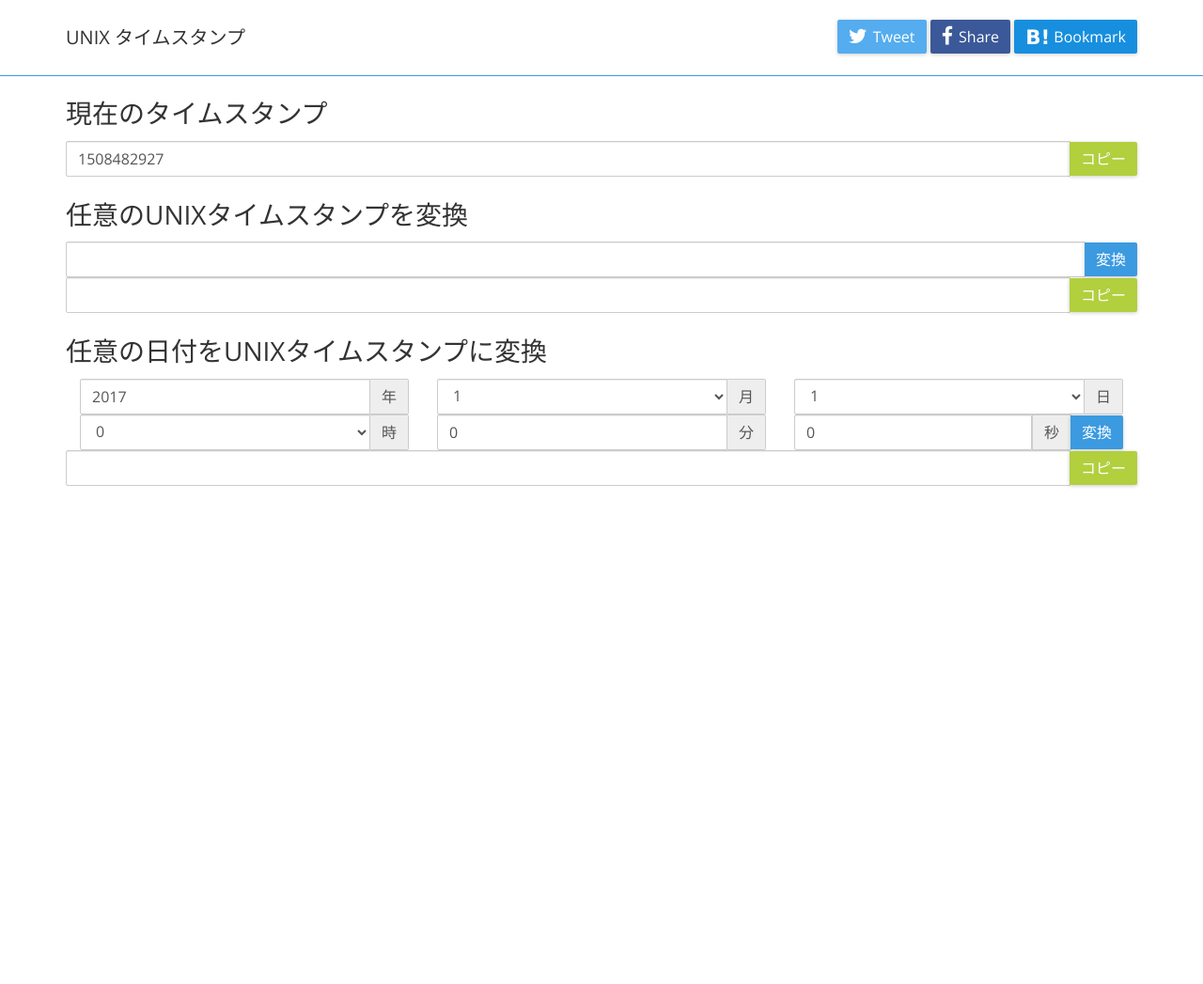
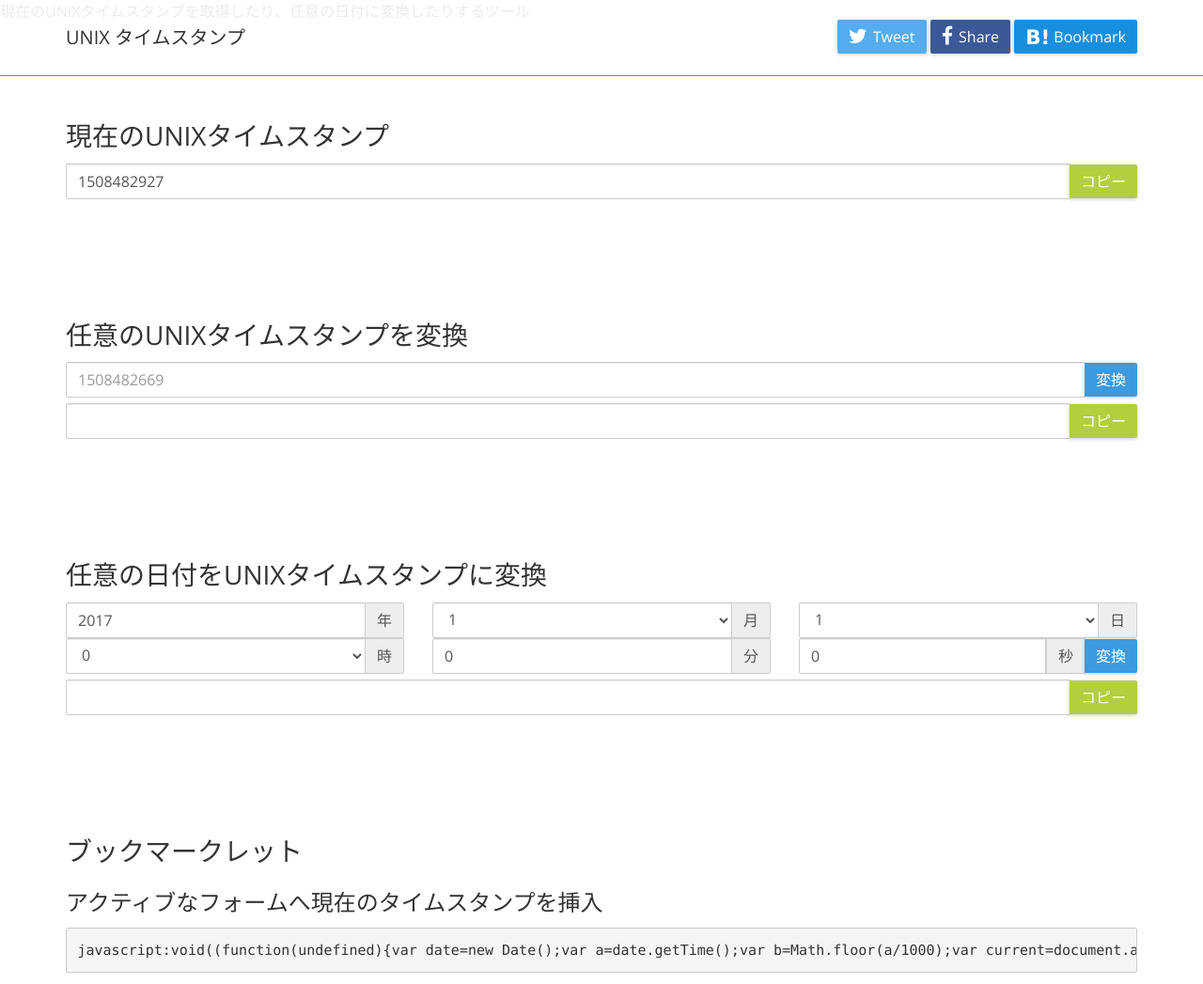
Before and after one commit to yanagisawahidetoshi/timestamp, a PHP site: page / in a window 1280 px wide. Shown: the whole page at 94% size. Before the commit the page ends 518 px from the top, so only its background shows below. Run offline with PHP 8.4, Linux system fonts and the light colour scheme; some libraries are stand-ins or nearby versions.

Commit message:
CSS調整

```diff
--- a/assets/css/app.css
+++ b/assets/css/app.css
@@ -1,9 +1,6 @@
 @charset "UTF-8";
 @import url(https://fonts.googleapis.com/css?family=Montserrat);
-.btn-twitter .fa.fa-lg, .btn-facebook .fa.fa-lg {
-  margin-right: 2px;
-  vertical-align: -1px;
-}
+
 
 .header {
     height: 80px;
@@ -15,6 +12,20 @@
     font-weight: inherit;
 }
 
+.bs-docs-section + .bs-docs-section {
+  margin-top: 8em;
+}
+
+.dateInput {
+  margin-top: 6px;
+}
+.input-group + .input-group {
+  margin-top: 6px;
+}
+.btn-twitter .fa.fa-lg, .btn-facebook .fa.fa-lg {
+  margin-right: 2px;
+  vertical-align: -1px;
+}
 .btn-twitter {
   color: #fff;
   background-color: #55acee;
--- a/index.html
+++ b/index.html
@@ -5,6 +5,7 @@
     <meta name="viewport" content="width=device-width, initial-scale=1.0">
     <meta http-equiv="X-UA-Compatible" content="ie=edge">
     <title>UNIXタイムスタンプ</title>
+    <meta description>現在のUNIXタイムスタンプを取得したり、任意の日付に変換したりするツール</meta>
     <link rel="stylesheet" href="/assets/css/bootstrap.min.css" type="text/css" />
     <link rel="stylesheet" href="/assets/css/app.css" type="text/css" />
     <link rel="stylesheet" href="//maxcdn.bootstrapcdn.com/font-awesome/4.3.0/css/font-awesome.min.css">
@@ -33,8 +34,8 @@
 </header>
 
 <main class="container">
-	<section>
-	    <h2>現在のタイムスタンプ</h2>
+	<section class="bs-docs-section">
+	    <h2>現在のUNIXタイムスタンプ</h2>
 	    <div class="input-group jsc-timestamp-default">
 	        <input type="text" class="form-control jsc-timestamp-target jsc-timestamp-default-target">
 	        <span class="input-group-btn">
@@ -43,11 +44,11 @@
 	    </div>
     </section>
 
-    <section>
+    <section class="bs-docs-section">
 	    <h2>任意のUNIXタイムスタンプを変換</h2>
 	    <div class="jsc-any-timestamp">
 		    <div class="input-group">
-		        <input type="text" class="form-control jsc-any-timestamp-target">
+		        <input type="text" class="form-control jsc-any-timestamp-target" placeholder="1508482669">
 		        <span class="input-group-btn">
 		            <button class="btn btn-primary jsc-any-timestamp-trigger" type="button" data-clipboard-target=".jsc-timestamp-target">変換</button>
 		        </span>
@@ -61,10 +62,10 @@
 	    </div>
 	</section>
 
-	<section>
+	<section class="bs-docs-section">
 		<h2>任意の日付をUNIXタイムスタンプに変換</h2>
 
-		<div class="jsc-dateTimestamp">
+		<div class="row jsc-dateTimestamp">
 			<div class="col-xs-4 col-md-4">
 				<div class="input-group">
 		        	<input type="number" class="form-control jsc-dateTimestamp-year" value="2017">
@@ -105,13 +106,22 @@
 		    	</div>
 		    </div>
 		</div>
-	    <div class="input-group jsc-timestamp-date">
+	    <div class="input-group dateInput jsc-timestamp-date">
 	        <input type="text" class="form-control jsc-timestamp-target jsc-timestamp-date-target">
 	        <span class="input-group-btn">
 	            <button class="btn btn-success jsc-timestamp-copyTrigger" type="button" data-clipboard-target=".jsc-timestamp-date-target">コピー</button>
 	        </span>
 	    </div>
 	</section>
+
+	<section class="bs-docs-section">
+		<h2>ブックマークレット</h2>
+
+		<section>
+			<h3>アクティブなフォームへ現在のタイムスタンプを挿入</h3>
+			<pre>javascript:void((function(undefined){var date=new Date();var a=date.getTime();var b=Math.floor(a/1000);var current=document.activeElement;current.value=b})());</pre>
+		</section>
+	</section>
 </main>
 
 <script type="text/javascript" src="/assets/js/app.js"></script>
```
